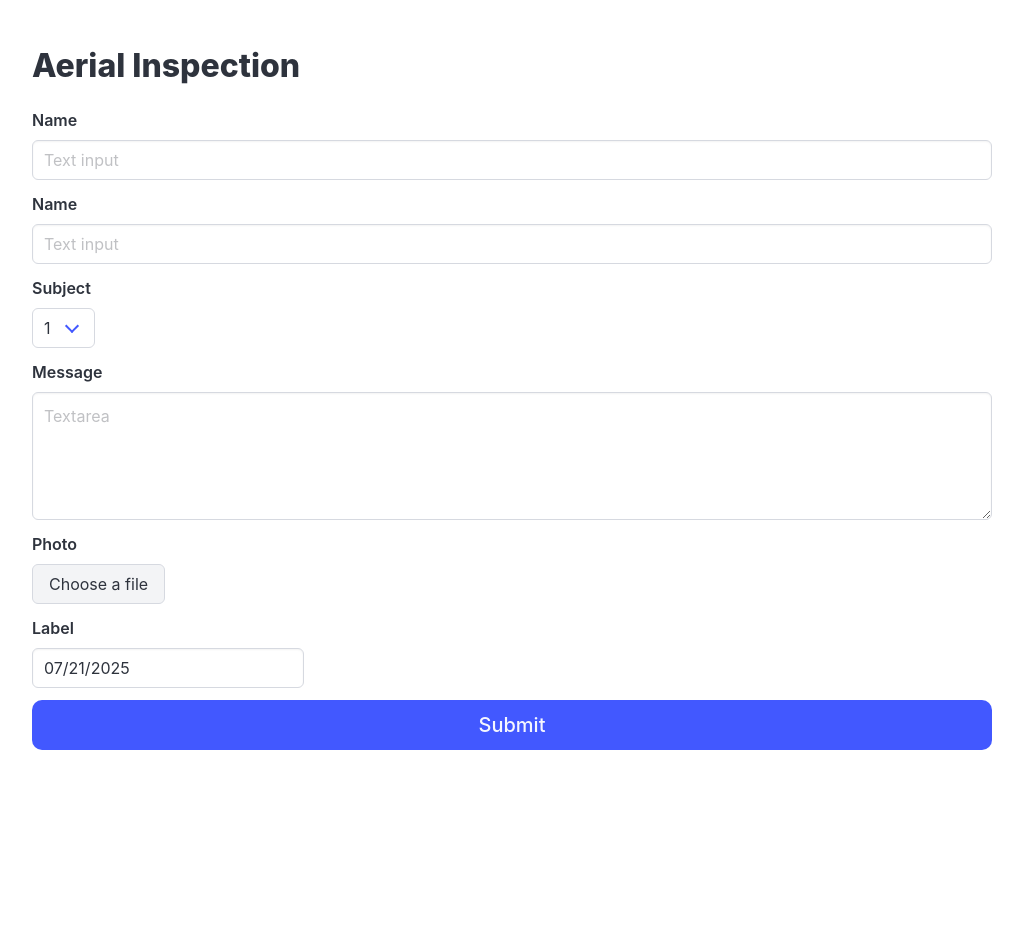
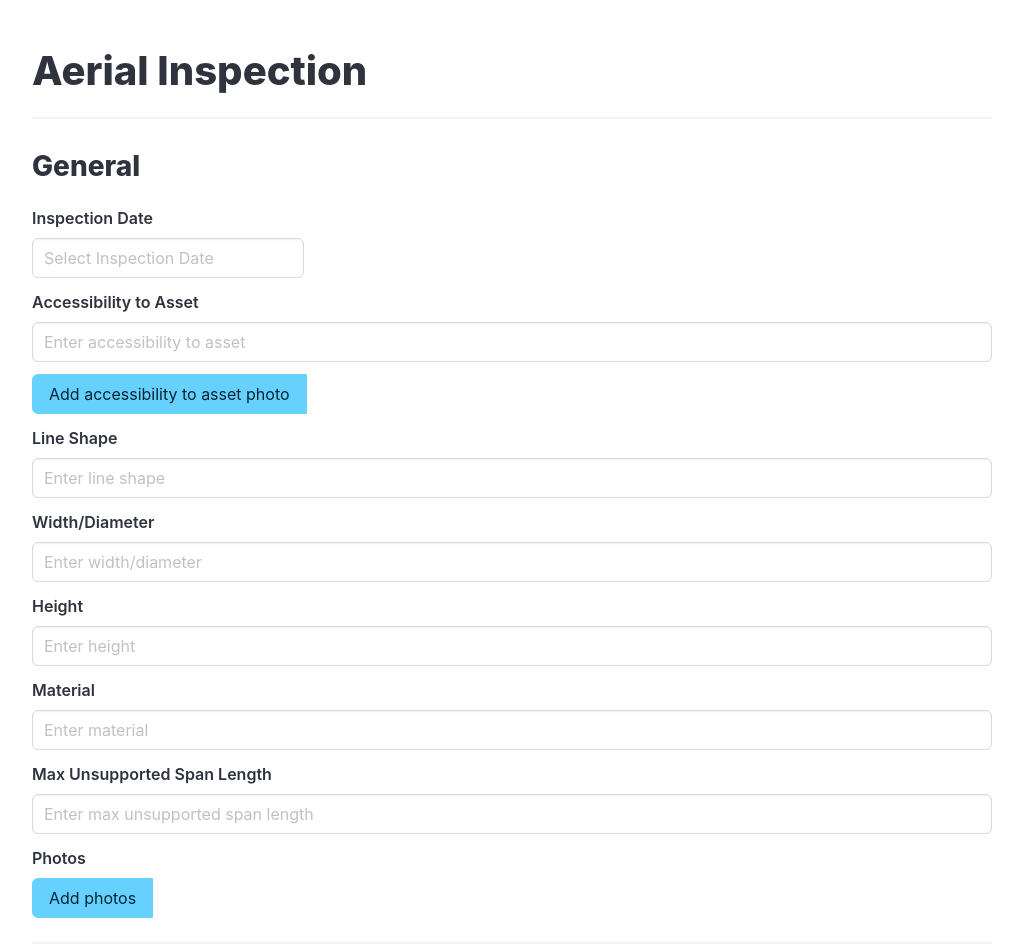
Before and after one commit to oleksii1989/form-generator-app, a React (Create React App) app: page / in a window 1280 px wide. Shown: the top 952 px of the page, without its empty margins (128-1151 px from the left). Before the commit the page ends 800 px from the top, so only its background shows below. Built offline with nearby package versions, Linux system fonts and the light colour scheme.

Commit message:
Add form dynamic rendering and validation

```diff
--- a/src/components/CommentInput.tsx
+++ b/src/components/CommentInput.tsx
@@ -1,10 +1,22 @@
-export default function CommentInput() {
+import { FormField } from "../utils/parseFormSpec";
+
+interface Props {
+  data: FormField;
+  value: string;
+  onChange: (fieldName: string, value: string) => void;
+}
+
+export default function CommentInput({ data, value, onChange }: Props) {
   return (
-    <div className="field">
-      <label className="label">Message</label>
-      <div className="control">
-        <textarea className="textarea" placeholder="Textarea"></textarea>
+    <>
+      <div className="control mt-3">
+        <textarea
+          className="textarea"
+          value={value}
+          onChange={(e) => onChange(data.commentFieldName!, e.target.value)}
+          placeholder={`Enter any comments regarding ${data.title.toLowerCase()}..`}
+        />
       </div>
-    </div>
+    </>
   );
 }
--- a/src/components/DatePickerInput.tsx
+++ b/src/components/DatePickerInput.tsx
@@ -1,23 +1,42 @@
-import { useState } from "react";
+import React from "react";
 import DatePicker from "react-datepicker";
 import "react-datepicker/dist/react-datepicker.css";
+import { FormField } from "../utils/parseFormSpec";
 
-export default function DatePickerInput() {
-  const [selectedDate, setSelectedDate] = useState<Date | null>(new Date());
+interface Props {
+  data: FormField;
+  value: Date | null;
+  onChange: (fieldName: string, value: Date | null) => void;
+  isInvalid: boolean;
+}
 
+export default function DatePickerInput({
+  data,
+  value,
+  onChange,
+  isInvalid,
+}: Props) {
   return (
-    <div className="field">
-      <label className="label">Label</label>
+    <>
+      <label className="label">{data.title}</label>
       <div className="control">
         <DatePicker
-          selected={selectedDate}
-          onChange={(date) => setSelectedDate(date)}
-          className="input"
-          wrapperClassName="date-picker-wrapper"
-          popperClassName="date-picker-popper"
-          calendarClassName="date-picker-calendar"
+          selected={value}
+          onChange={(
+            date: Date | null,
+            _event?: React.SyntheticEvent<HTMLElement>
+          ) => onChange(data.fieldName, date)}
+          className={`input ${isInvalid ? "is-danger" : ""}`}
+          dateFormat="yyyy-MM-dd HH:mm"
+          showTimeSelect
+          timeFormat="HH:mm"
+          timeIntervals={15}
+          timeCaption="Time"
+          placeholderText={data.helpText || `Select ${data.title}`}
         />
       </div>
-    </div>
+      {isInvalid && <p className="help is-danger">This field is required</p>}
+      {data.helpText && !isInvalid && <p className="help">{data.helpText}</p>}
+    </>
   );
 }
--- a/src/components/Form.tsx
+++ b/src/components/Form.tsx
@@ -6,23 +6,189 @@ import PhotoInput from "./PhotoInput";
 import SelectInput from "./SelectInput";
 import TextInput from "./TextInput";
 import DatePickerInput from "./DatePickerInput";
+import { useState } from "react";
+import Notification from "./Notification";
+
+interface FormData {
+  [key: string]: string | Date | File | null;
+}
+
+interface NotificationState {
+  message: string;
+  type: "success" | "error";
+}
 
 export default function Form() {
   const categories = parseFormSpec(formSpec as FormField[]);
+  const [formData, setFormData] = useState<FormData>({});
+  const [errors, setErrors] = useState<{ [key: string]: boolean }>({});
+  const [notification, setNotification] = useState<NotificationState | null>(
+    null
+  );
 
-  console.log(categories);
+  const handleChange = (
+    fieldName: string,
+    value: string | Date | File | null
+  ) => {
+    setFormData((prev) => ({ ...prev, [fieldName]: value }));
+    if (errors[fieldName]) {
+      setErrors((prev) => ({ ...prev, [fieldName]: false }));
+    }
+    if (notification) {
+      setNotification(null);
+    }
+  };
+
+  const validateForm = (): boolean => {
+    const newErrors: { [key: string]: boolean } = {};
+    let isValid = true;
+
+    categories.forEach((category) => {
+      category.fields.forEach((field) => {
+        if (field.inputReq === 1 && !formData[field.fieldName]) {
+          newErrors[field.fieldName] = true;
+          isValid = false;
+        }
+      });
+    });
+
+    setErrors(newErrors);
+    return isValid;
+  };
+
+  const handleSubmit = (e: React.FormEvent) => {
+    e.preventDefault();
+    if (validateForm()) {
+      const filteredFormData = Object.fromEntries(
+        Object.entries(formData)
+          .filter(([key, value]) => {
+            const field = categories
+              .flatMap((category) => category.fields)
+              .find(
+                (f) =>
+                  f.fieldName === key ||
+                  (f.commentFieldName && f.commentFieldName === key)
+              );
+
+            return field?.inputReq === 1 || (value !== "" && value !== null);
+          })
+          .map(([key, value]) => {
+            if (value instanceof File) {
+              return [
+                key,
+                { name: value.name, size: value.size, type: value.type },
+              ];
+            }
+            return [key, value];
+          })
+      );
+
+      console.log(JSON.stringify(filteredFormData, null, 2));
+
+      setFormData({});
+      setNotification({
+        message: "Form successfully submitted!",
+        type: "success",
+      });
+    } else {
+      setNotification({
+        message: "Please fill all required fields.",
+        type: "error",
+      });
+    }
+  };
 
   return (
     <div className="container is-max-desktop">
-      <h1 className="title">Aerial Inspection</h1>
-      <form>
-        <TextInput />
-        <NumberInput />
-        <SelectInput />
-        <CommentInput />
-        <PhotoInput />
-        <DatePickerInput />
-
+      <h1 className="title is-2">{categories[0].fields[0].formName}</h1>
+      {notification && (
+        <Notification
+          message={notification.message}
+          type={notification.type}
+          onClose={() => setNotification(null)}
+        />
+      )}
+      <form onSubmit={handleSubmit}>
+        {categories.map((category) => (
+          <div key={category.category} className="content">
+            <hr />
+            <h2 className="title">{category.category}</h2>
+            {category.fields.map((field) => (
+              <div key={field.fieldid} className="field">
+                {field.fieldType === "text" && (
+                  <TextInput
+                    data={field}
+                    value={(formData[field.fieldName] as string) || ""}
+                    onChange={handleChange}
+                    isInvalid={!!errors[field.fieldName]}
+                  />
+                )}
+                {field.fieldType === "numberInt" && (
+                  <NumberInput
+                    data={field}
+                    value={(formData[field.fieldName] as string) || ""}
+                    onChange={handleChange}
+                    isInvalid={!!errors[field.fieldName]}
+                  />
+                )}
+                {field.fieldType === "select" && (
+                  <SelectInput
+                    data={field}
+                    value={
+                      (formData[field.fieldName] as string) ||
+                      field.defautVal ||
+                      ""
+                    }
+                    onChange={handleChange}
+                    isInvalid={!!errors[field.fieldName]}
+                  />
+                )}
+                {field.fieldType === "datetime" && (
+                  <DatePickerInput
+                    data={field}
+                    value={(formData[field.fieldName] as Date) || null}
+                    onChange={handleChange}
+                    isInvalid={!!errors[field.fieldName]}
+                  />
+                )}
+                {field.fieldType === "photo" && (
+                  <PhotoInput
+                    data={field}
+                    value={(formData[field.fieldName] as File) || null}
+                    onChange={handleChange}
+                    isInvalid={!!errors[field.fieldName]}
+                  />
+                )}
+                {field.commentField === 1 && (
+                  <CommentInput
+                    data={field}
+                    value={
+                      field.commentFieldName
+                        ? (formData[field.commentFieldName] as string) || ""
+                        : ""
+                    }
+                    onChange={handleChange}
+                  />
+                )}
+                {field.requiresPhoto === 1 && (
+                  <PhotoInput
+                    data={{
+                      ...field,
+                      title: `${field.title} Photo`,
+                      fieldName: `${field.fieldName}_photo`,
+                    }}
+                    value={
+                      (formData[`${field.fieldName}_photo`] as File) || null
+                    }
+                    onChange={handleChange}
+                    isInvalid={false}
+                    isOptional
+                  />
+                )}
+              </div>
+            ))}
+          </div>
+        ))}
         <div className="field">
           <div className="control">
             <button
--- /dev/null
+++ b/src/components/Notification.tsx
@@ -0,0 +1,20 @@
+import React from "react";
+
+interface Props {
+  message: string;
+  type: "success" | "error";
+  onClose: () => void;
+}
+
+export default function Notification({ message, type, onClose }: Props) {
+  return (
+    <div
+      className={`notification ${
+        type === "success" ? "is-success" : "is-danger"
+      }`}
+    >
+      <button className="delete" onClick={onClose}></button>
+      {message}
+    </div>
+  );
+}
--- a/src/components/NumberInput.tsx
+++ b/src/components/NumberInput.tsx
@@ -1,10 +1,56 @@
-export default function NumberInput() {
+import React, { useState } from "react";
+import { FormField } from "../utils/parseFormSpec";
+
+interface Props {
+  data: FormField;
+  value: string;
+  onChange: (fieldName: string, value: string) => void;
+  isInvalid: boolean;
+}
+
+export default function NumberInput({
+  data,
+  value,
+  onChange,
+  isInvalid,
+}: Props) {
+  const [localError, setLocalError] = useState<string | null>(null);
+
+  const handleInputChange = (e: React.ChangeEvent<HTMLInputElement>) => {
+    const inputValue = e.target.value;
+
+    if (inputValue === "") {
+      setLocalError(null);
+      onChange(data.fieldName, inputValue);
+      return;
+    }
+
+    if (/^-?\d+$/.test(inputValue)) {
+      setLocalError(null);
+      onChange(data.fieldName, inputValue);
+    } else {
+      setLocalError("Please enter a valid integer");
+    }
+  };
+
   return (
-    <div className="field">
-      <label className="label">Name</label>
+    <>
+      <label className="label">{data.title}</label>
       <div className="control">
-        <input className="input" type="number" placeholder="Text input" />
+        <input
+          className={`input ${isInvalid ? "is-danger" : ""}`}
+          type="number"
+          step="1"
+          value={value}
+          onChange={handleInputChange}
+          placeholder={data.helpText || `Enter ${data.title.toLowerCase()}`}
+        />
       </div>
-    </div>
+      {isInvalid && <p className="help is-danger">This field is required</p>}
+      {localError && <p className="help is-danger">{localError}</p>}
+      {data.helpText && !isInvalid && !localError && (
+        <p className="help">{data.helpText}</p>
+      )}
+    </>
   );
 }
--- a/src/components/PhotoInput.tsx
+++ b/src/components/PhotoInput.tsx
@@ -1,17 +1,48 @@
-export default function PhotoInput() {
+import { FormField } from "../utils/parseFormSpec";
+
+interface Props {
+  data: FormField;
+  value: File | null;
+  onChange: (fieldName: string, value: File | null) => void;
+  isInvalid: boolean;
+  isOptional?: boolean;
+}
+
+export default function PhotoInput({
+  data,
+  value,
+  onChange,
+  isInvalid,
+  isOptional,
+}: Props) {
   return (
-    <div className="field">
-      <label className="label">Photo</label>
-      <div className="control">
-        <div className="file">
+    <>
+      {!isOptional && <label className="label">{data.title}</label>}
+      <div className={`control ${isOptional ? "mt-3" : ""}`}>
+        <div className="file has-name is-info">
           <label className="file-label">
-            <input className="file-input" type="file" name="resume" />
+            <input
+              className={`file-input  ${isInvalid ? "is-danger" : ""}`}
+              type="file"
+              accept="image/*"
+              onChange={(e) =>
+                onChange(
+                  data.fieldName,
+                  e.target.files ? e.target.files[0] : null
+                )
+              }
+            />
             <span className="file-cta">
-              <span className="file-label"> Choose a file </span>
+              <span className="file-label">
+                {" "}
+                Add {data.title.toLowerCase()}{" "}
+              </span>
             </span>
+            {value && <span className="file-name">Selected: {value.name}</span>}
           </label>
         </div>
+        {isInvalid && <p className="help is-danger">This field is required</p>}
       </div>
-    </div>
+    </>
   );
 }
--- a/src/components/SelectInput.tsx
+++ b/src/components/SelectInput.tsx
@@ -1,16 +1,39 @@
-export default function SelectInput() {
+import { FormField } from "../utils/parseFormSpec";
+
+interface Props {
+  data: FormField;
+  value: string;
+  onChange: (fieldName: string, value: string) => void;
+  isInvalid: boolean;
+}
+
+export default function SelectInput({
+  data,
+  value,
+  onChange,
+  isInvalid,
+}: Props) {
+  const options = data.dropVals ? JSON.parse(data.dropVals) : {};
+
   return (
-    <div className="field">
-      <label className="label">Subject</label>
+    <>
+      <label className="label">{data.title}</label>
       <div className="control">
-        <div className="select">
-          <select>
-            <option>1</option>
-            <option>2</option>
-            <option>3</option>
+        <div className={`select ${isInvalid ? "is-danger" : ""}`}>
+          <select
+            value={value}
+            onChange={(e) => onChange(data.fieldName, e.target.value)}
+          >
+            {Object.keys(options).map((key) => (
+              <option key={key} value={key}>
+                {options[key]}
+              </option>
+            ))}
           </select>
         </div>
       </div>
-    </div>
+      {isInvalid && <p className="help is-danger">This field is required</p>}
+      {data.helpText && !isInvalid && <p className="help">{data.helpText}</p>}
+    </>
   );
 }
--- a/src/components/TextInput.tsx
+++ b/src/components/TextInput.tsx
@@ -1,10 +1,27 @@
-export default function TextInput() {
+import { FormField } from "../utils/parseFormSpec";
+
+interface Props {
+  data: FormField;
+  value: string;
+  onChange: (fieldName: string, value: string) => void;
+  isInvalid: boolean;
+}
+
+export default function TextInput({ data, value, onChange, isInvalid }: Props) {
   return (
-    <div className="field">
-      <label className="label">Name</label>
+    <>
+      <label className="label">{data.title}</label>
       <div className="control">
-        <input className="input" type="text" placeholder="Text input" />
+        <input
+          className={`input ${isInvalid ? "is-danger" : ""}`}
+          type="text"
+          value={value}
+          onChange={(e) => onChange(data.fieldName, e.target.value)}
+          placeholder={`Enter ${data.title.toLowerCase()}`}
+        />
       </div>
-    </div>
+      {isInvalid && <p className="help is-danger">This field is required</p>}
+      {data.helpText && !isInvalid && <p className="help">{data.helpText}</p>}
+    </>
   );
 }
```
